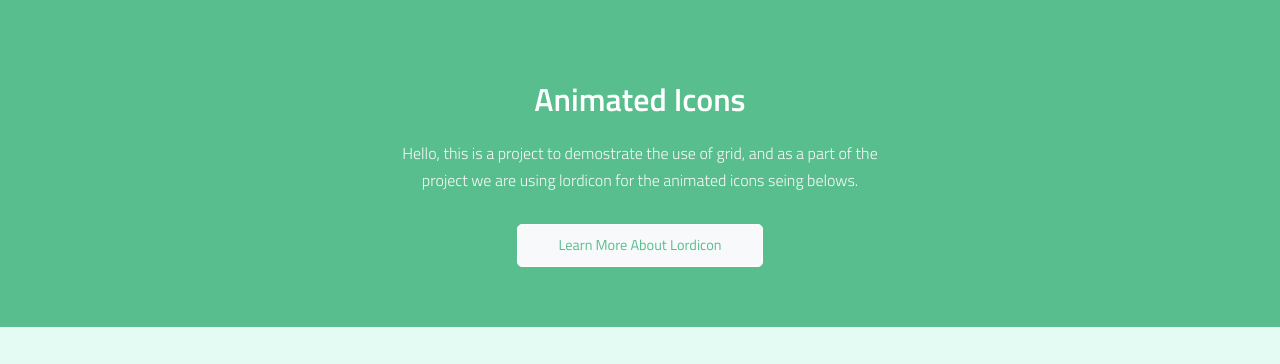
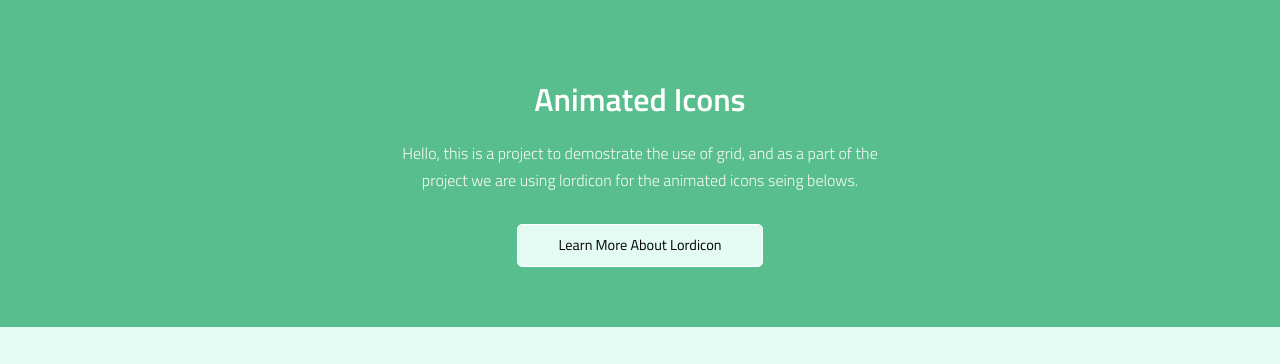
Before and after one commit to ProyectoOceanoAzul/ProyectosGrid36, a plain HTML site: page index.html in a window 1280 px wide. In both pictures the pointer is over the link "Learn More About Lordicon". Shown: the top 364 px of the page. Drawn offline with nearby package versions, Linux system fonts and the light colour scheme.

Commit message:
Update estilos.css

```diff
--- a/css/estilos.css
+++ b/css/estilos.css
@@ -214,8 +214,11 @@
     color: var(--colorEstilo54);
 }
 
-
-
+div.boton a.btn__black:hover{
+    background-color: var(--colorEstilo53);
+    color: var(--colorEstilo1);
+    transition: all 0.3s ease-in;
+}
 
 section.contenedor__h1{
     background-color: var(--colorEstilo53);
```
